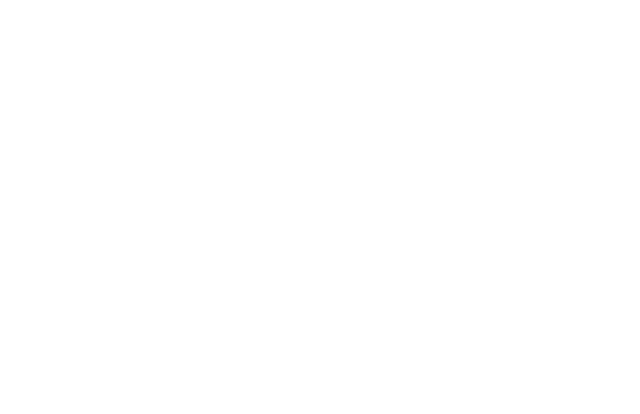
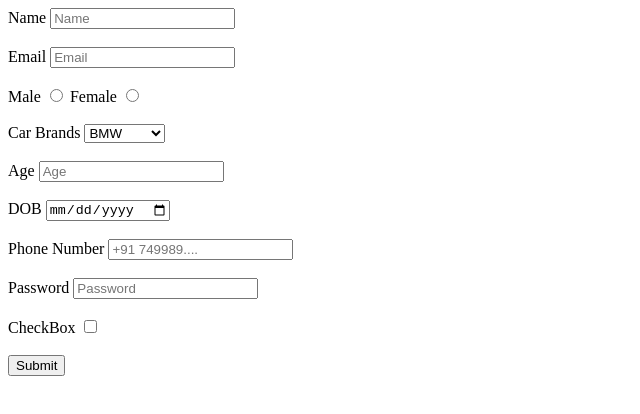
Before and after one commit to acciojob/signup-form-car-Ajay-Chaudhari01001, a website: page main.html in a window 1280 px wide. Shown: the whole page, without its empty margins (0-640 px from the left). Drawn offline with Linux system fonts and the light colour scheme.

Commit message:
created a submission

```diff
--- a/main.html
+++ b/main.html
@@ -8,6 +8,54 @@
 
 <body>
 	<!-- the entire body must be written by student -->
+
+	<form method="post">
+		<div>
+			<label for"name">Name</label>
+			<input type="text" id="name" name="name" placeholder="Name">
+		</div><br>
+		<div>
+			<label for"email">Email</label>
+			<input type="email" id="email" name="email" placeholder="Email">
+		</div><br>
+		<div>
+			<label for="radio-input">Male</label>
+			<input type="radio" id="gender_m" name="radio-input">
+			<label for="female">Female</label>
+			<input type="radio" id="gender_f" name="radio-input">
+		</div><br>
+		<div>
+			<label for"options">Car Brands</label>
+			<select id="cars">
+				<option>BMW</option>
+				<option>Audi</option>
+				<option>Mercedez</option>
+			</select>
+		</div><br>
+		<div>
+			<label for="age">Age</label>
+			<input type="number" id="age" name="email" placeholder="Age">
+		</div><br>
+		<div>
+			<label for="dob">DOB</label>
+			<input type="date" id="dob" name="dob" placeholder="DOB">
+		</div><br>
+		<div>
+			<label for="phone-number">Phone Number</label>
+			<input type="tel" id="phoneNumber" name="phone-number" placeholder="+91 749989....">
+		</div><br>
+		<div>
+			<label for="password">Password</label>
+			<input type="password" id="password" name="password" placeholder="Password">
+		</div><br>
+		<div>
+			<label for="checkbox">CheckBox</label>
+			<input type="checkbox" id="password" name="checkbox" placeholder=>
+		</div><br>
+		<div>
+			<input type="submit" id="submit" value="Submit">
+		</div><br>
+	</form>
     <script type="text/javascript" src="./script.js">
 </script>
 
```
